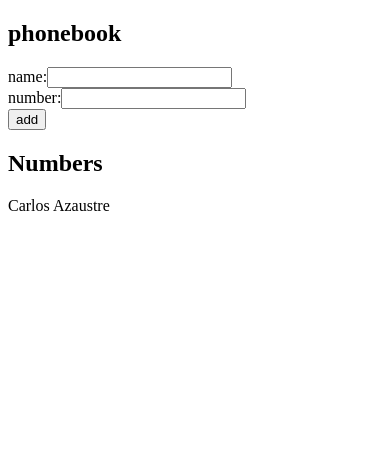
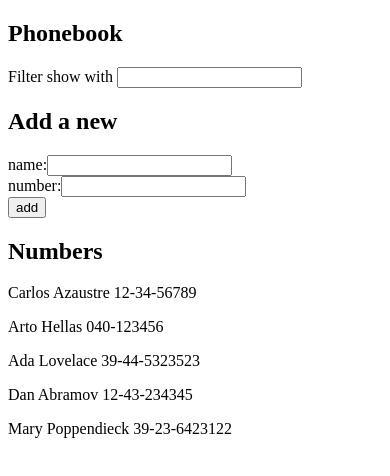
Before and after one commit to carlosazaustre/fullstack-course-helsinki, a React (Create React App) app in the folder part2-phonebook/: page / in a window 390 px wide. Shown: the top 476 px of the page. Built offline with nearby package versions, Linux system fonts and the light colour scheme.

Commit message:
2.9*: The Phonebook Step4

```diff
--- a/part2-phonebook/src/App.js
+++ b/part2-phonebook/src/App.js
@@ -2,10 +2,24 @@ import React, { useState } from 'react';
 
 const App = () => {
   const [persons, setPersons] = useState([
-    { name: 'Carlos Azaustre'}
+    { name: 'Carlos Azaustre', number: '12-34-56789' },
+    { name: 'Arto Hellas', number: '040-123456' },
+    { name: 'Ada Lovelace', number: '39-44-5323523' },
+    { name: 'Dan Abramov', number: '12-43-234345' },
+    { name: 'Mary Poppendieck', number: '39-23-6423122' }
   ]);
   const [newName, setNewName] = useState('');
   const [newNumber, setNewNumber] = useState('');
+  const [searchName, setSearchName] = useState('');
+  const [showAll, setShowAll] = useState(true);
+
+  const contactsToShow = showAll
+    ? persons
+    : persons.filter(person => {
+        let toFilter = person.name.toLocaleLowerCase();
+        let toSearch = searchName.toLowerCase()
+        return toFilter.includes(toSearch);
+      });
 
   const _isAdded = (name, data) => {
     let isAdded = data.find(el => el.name === name);
@@ -35,9 +49,21 @@ const App = () => {
     setNewNumber(event.target.value);
   }
 
+  const handleSearchName = event => {
+    setSearchName(event.target.value);
+    setShowAll(false);
+  }
+
   return (
     <div>
-      <h2>phonebook</h2>
+      <h2>Phonebook</h2>
+      <p>Filter show with <input onChange={handleSearchName} /></p>
+      {
+        !showAll
+          ? <button onClick={() => setShowAll(!showAll)}>reset</button>
+          : <></>
+      }
+      <h2>Add a new</h2>
       <form onSubmit={addContact}>
         <div>
           name:
@@ -58,7 +84,7 @@ const App = () => {
         </div>
       </form>
       <h2>Numbers</h2>
-      {persons.map(pers => (
+      {contactsToShow.map(pers => (
         <p key={pers.name}>{pers.name} {pers.number}</p>
       ))}
     </div>
```
